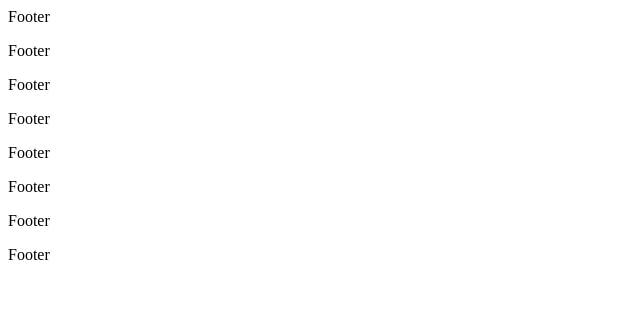
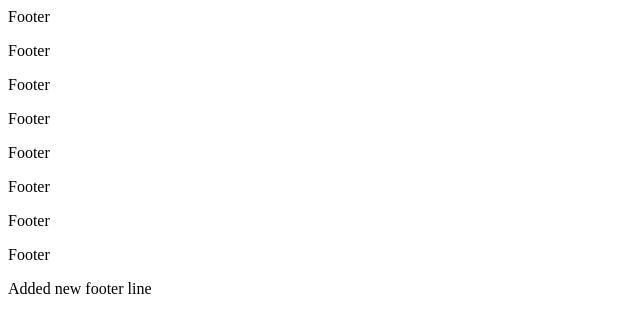
Before and after one commit to ms747/MyWebsite, a plain HTML site: page index.html in a window 1280 px wide. Shown: the whole page, without its empty margins (0-640 px from the left). Drawn offline with Linux system fonts and the light colour scheme.

Commit message:
added new footer Signed-off-by: ms747 <mayur@gmail.com>

```diff
--- a/index.html
+++ b/index.html
@@ -13,6 +13,7 @@
 	<p>Footer</p>
 	<p>Footer</p>
 	<p>Footer</p>
+	Added new footer line
 </footer>
 
 </html>
```
